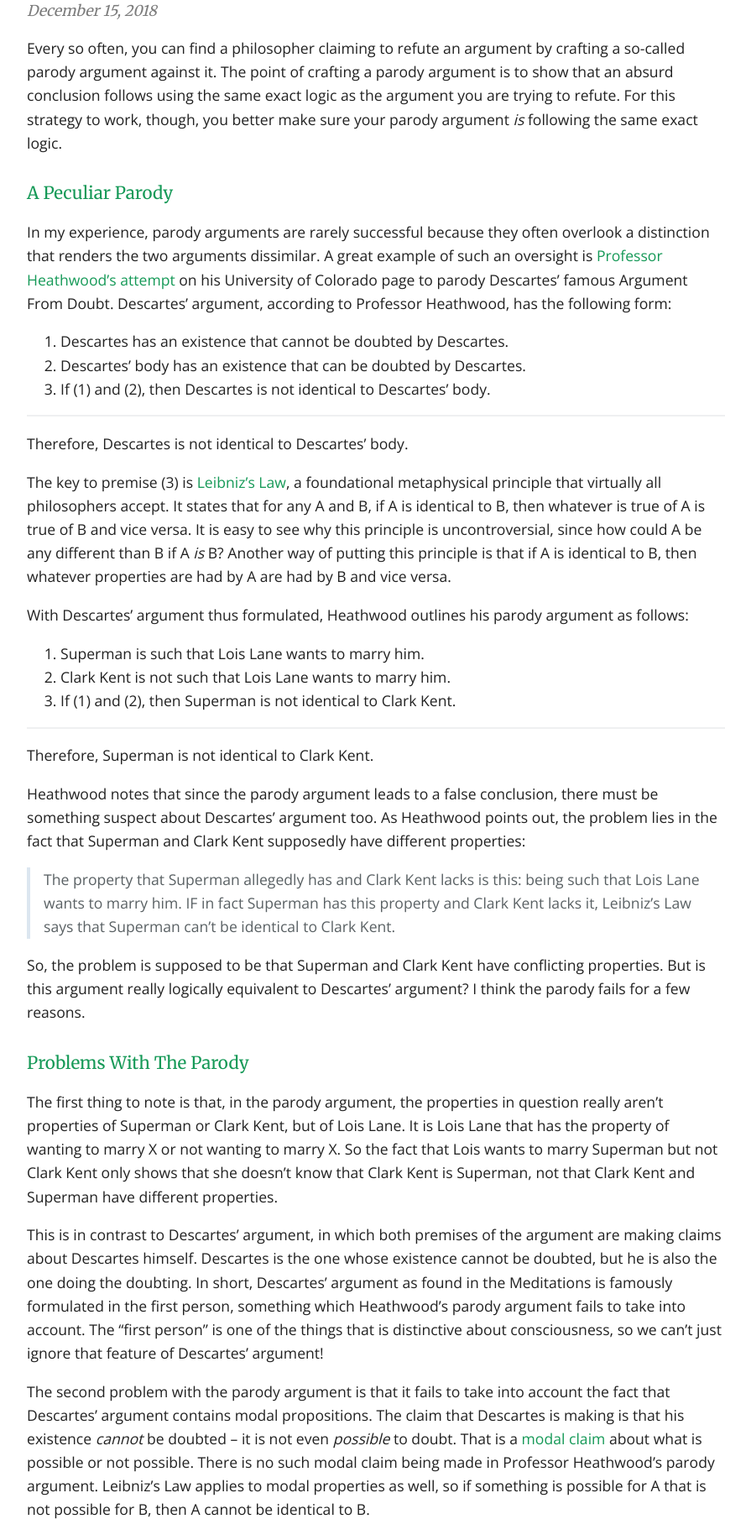
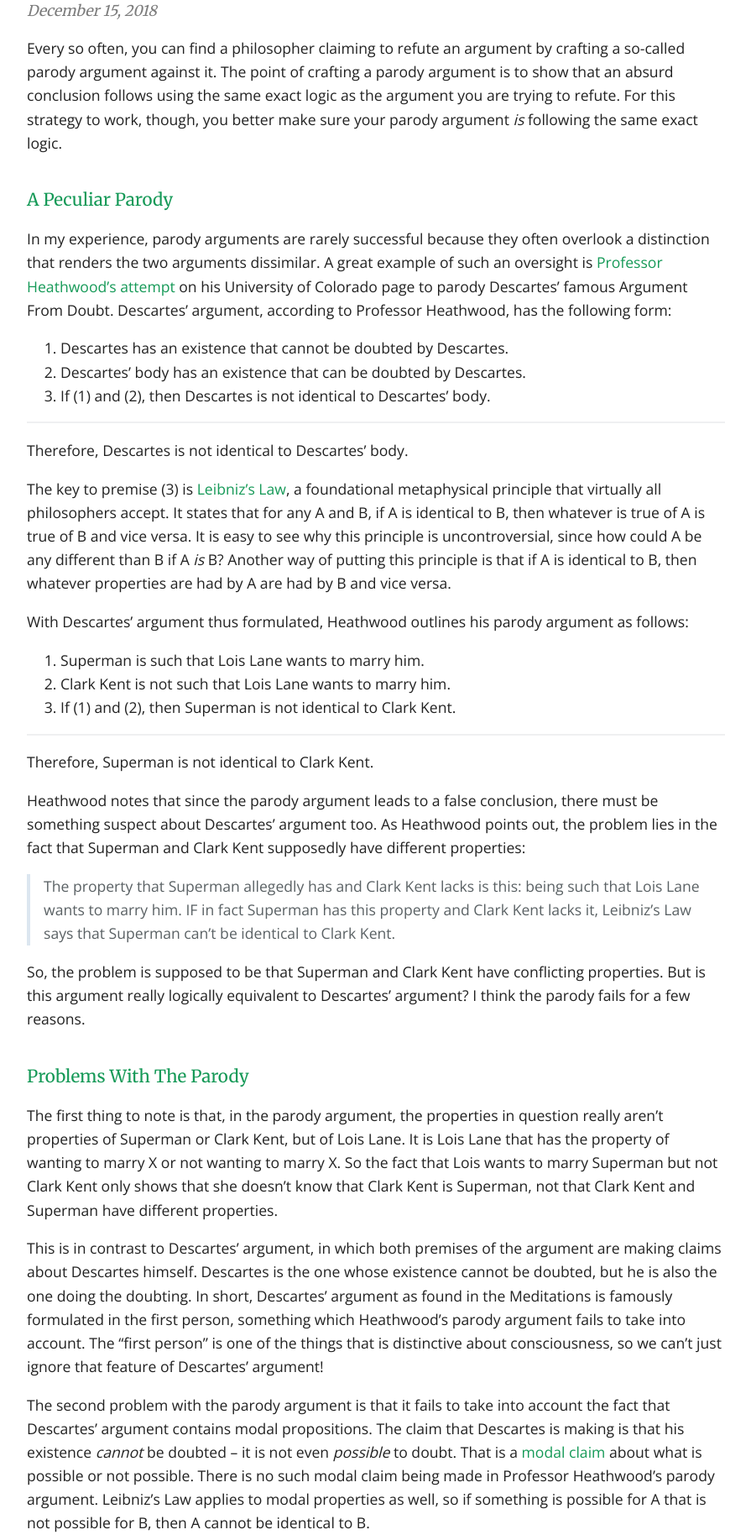
Before and after one commit to second-breakfast/second-breakfast.github.io, a Jekyll site: the page built from _posts/2018-12-15-heathwood-dualism.markdown, in a window 1280 px wide. Shown: the part 362-2196 px from the top of the page at 84% size, without its empty margins (192-1087 px from the left). Built offline with Jekyll 4.4.1, drawn with Linux system fonts in a browser that asks for light colours.

Commit message:
Slightly bigger top margin for h3

```diff
--- a/css/cayman.css
+++ b/css/cayman.css
@@ -193,6 +193,7 @@ a:hover { text-decoration: underline; }
 @media screen and (max-width: 42em) { .main-content { padding: 2rem 1rem; font-size: 1rem; } }
 .main-content img { max-width: 100%; }
 .main-content h1, .main-content h2, .main-content h3, .main-content h4, .main-content h5, .main-content h6 { margin-top: 2rem; margin-bottom: 0rem; font-weight: normal; color: #159957; }
+.main-content h3 { margin-top: 2.5rem; }
 .main-content p { margin-bottom: 1em; }
 .main-content code { padding: 2px 4px; font-family: Consolas, "Liberation Mono", Menlo, Courier, monospace; font-size: 0.9rem; color: #567482; background-color: #f3f6fa; border-radius: 0.3rem; }
 .main-content pre { padding: 0.8rem; margin-top: 0; margin-bottom: 1rem; font: 1rem Consolas, "Liberation Mono", Menlo, Courier, monospace; color: #567482; word-wrap: normal; background-color: #f3f6fa; border: solid 1px #dce6f0; border-radius: 0.3rem; }
```
